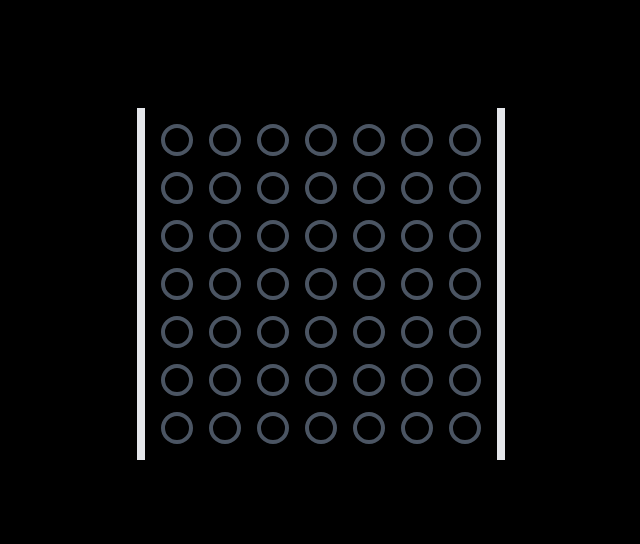
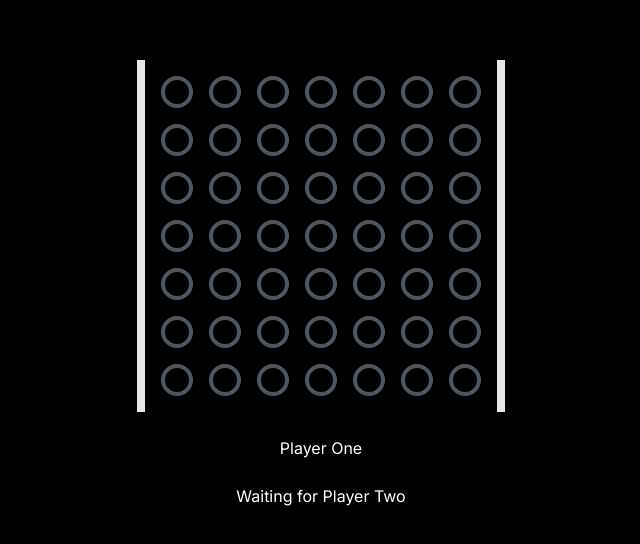
Before and after one commit to timhagn/side-stacker, a Next.js app: page / in a window 1280 px wide. Shown: the part 116-660 px from the top of the page, without its empty margins (319-959 px from the left). Built offline with nearby package versions, Linux system fonts and the light colour scheme; no server answers.

Commit message:
bump deps, add PlayerInfo & TurnInfo, prepare turn texts

```diff
--- a/src/components/gameBoard.tsx
+++ b/src/components/gameBoard.tsx
@@ -5,9 +5,12 @@ import { io, Socket } from 'socket.io-client'
 import { ClientToServerEvents, ServerToClientEvents } from '@/types/socketTypes'
 import { PORT } from '@/const/socketConstants'
 import { getSessionIdCookie, setSessionIdCookie } from '@/utils/cookieUtils'
-import { GameBoardState, GamePieceId } from '@/types/gameStateTypes'
+import { GameBoardState, GamePieceId, PlayStates } from '@/types/gameStateTypes'
 import GameBoardDisplay from '@/components/gameBoardDisplay'
 import { isLegalMove } from '@/utils/gameUtils'
+import { GameStack } from '@/types/dbTypes'
+import PlayerInfo from '@/components/playerInfo'
+import TurnInfo from '@/components/turnInfo'
 
 let socket: Socket<ServerToClientEvents, ClientToServerEvents> = io(
   `:${PORT + 1}`,
@@ -18,10 +21,17 @@ let socket: Socket<ServerToClientEvents, ClientToServerEvents> = io(
   },
 )
 
-interface GameBoardProps extends GameBoardState {}
+interface GameBoardProps extends GameBoardState {
+  initialGameState: GameStack
+}
 
-export default function GameBoard({ gameBoard }: GameBoardProps) {
+export default function GameBoard({
+  gameBoard,
+  initialGameState,
+}: GameBoardProps) {
   const [currentBoard, setCurrentBoard] = useState(gameBoard)
+  const [currentGameState, setCurrentGameState] = useState(initialGameState)
+  const [currentPlayState, setCurrentPlayState] = useState(PlayStates.waiting)
 
   const socketInitializer = async () => {
     if (!socket?.connected) {
@@ -41,6 +51,12 @@ export default function GameBoard({ gameBoard }: GameBoardProps) {
 
       socket.on('connect', () => {
         console.log('Connected', socket.id)
+        // TODO: emit player state (whose turn it is) & wait for playerTwo
+      })
+
+      socket.on('playerTwoJoined', (gameState) => {
+        setCurrentGameState(gameState)
+        setTimeout(() => setCurrentPlayState(PlayStates.ownTurn), 1000)
         // TODO: emit player state (whose turn it is) & wait for playerTwo
       })
 
@@ -90,8 +106,11 @@ export default function GameBoard({ gameBoard }: GameBoardProps) {
   }, [])
 
   return (
-    <>
+    <div className="flex flex-col">
       <GameBoardDisplay gameBoard={currentBoard} onPieceClick={onPieceClick} />
-    </>
+      <PlayerInfo gameState={currentGameState} />
+      {/* TODO: set turnInfo according to currentPlayState */}
+      <TurnInfo gameState={currentGameState} />
+    </div>
   )
 }
--- /dev/null
+++ b/src/components/playerInfo.tsx
@@ -0,0 +1,18 @@
+'use client'
+import { GameStack } from '@/types/dbTypes'
+import { whoAmI } from '@/utils/playerUtils'
+import { useEffect, useState } from 'react'
+import { useClient } from '@/hooks/useClient'
+
+interface PlayerInfoProps {
+  gameState: GameStack
+}
+export default function PlayerInfo({ gameState }: PlayerInfoProps) {
+  const isClient = useClient()
+  const playerText = whoAmI(gameState)
+  return (
+    <div className="mt-6 text-center">
+      <h1>{isClient ? playerText : ''}</h1>
+    </div>
+  )
+}
--- a/src/components/sideStackerGame.tsx
+++ b/src/components/sideStackerGame.tsx
@@ -24,5 +24,7 @@ export default async function SideStackerGame() {
     const moves = await getMovesInGame(gameBoardState.id)
     initialBoard = buildBoardState(moves, gameBoardState)
   }
-  return <GameBoard gameBoard={initialBoard} />
+  return (
+    <GameBoard gameBoard={initialBoard} initialGameState={gameBoardState} />
+  )
 }
--- /dev/null
+++ b/src/components/turnInfo.tsx
@@ -0,0 +1,18 @@
+'use client'
+import { GameStack } from '@/types/dbTypes'
+import { whichTurn, whoAmI } from '@/utils/playerUtils'
+import { useClient } from '@/hooks/useClient'
+
+interface TurnInfoProps {
+  gameState: GameStack
+}
+
+export default function TurnInfo({ gameState }: TurnInfoProps) {
+  const isClient = useClient()
+  const turnText = whichTurn(gameState)
+  return (
+    <div className="mt-6 text-center">
+      <h2>{isClient ? turnText : ''}</h2>
+    </div>
+  )
+}
--- /dev/null
+++ b/src/const/playerConstants.ts
@@ -0,0 +1,5 @@
+export const playerOneText = 'Player One'
+export const playerTwoText = 'Player Two'
+export const waiting = 'Waiting for Player Two'
+export const ownTurn = 'Your turn'
+export const otherPlayerTurn = "Opponent's turn"
--- /dev/null
+++ b/src/hooks/useClient.ts
@@ -0,0 +1,9 @@
+import { useEffect, useMemo, useState } from 'react'
+
+export const useClient = () => {
+  const [isClient, setIsClient] = useState(false)
+  useEffect(() => {
+    setIsClient(true)
+  }, [])
+  return useMemo(() => isClient, [isClient])
+}
--- a/src/lib/onSocketConnection.ts
+++ b/src/lib/onSocketConnection.ts
@@ -1,7 +1,6 @@
 import { Socket } from 'socket.io'
 import { getOpposingPlayer, randomId } from '@/utils/socketHelpers'
 import {
-  getLastMoveInGame,
   getMovesInGame,
   joinGameOrNewGame,
   writeNextMove,
@@ -9,6 +8,8 @@ import {
 import { GamePieceBoardState, GamePieceId } from '@/types/gameStateTypes'
 import { GameMove, PlayStack } from '@/types/dbTypes'
 import { buildBoardState } from '@/utils/gameUtils'
+import { whoAmI } from '@/utils/playerUtils'
+import { playerTwoText } from '@/const/playerConstants'
 
 export default async function onSocketConnection(socket: Socket) {
   const sessionId = socket.data.sessionId
@@ -27,6 +28,10 @@ export default async function onSocketConnection(socket: Socket) {
   const gameId = socket.data.gameState?.id
   if (gameId) {
     socket.join(`game-${gameId}`)
+  }
+
+  if (whoAmI(socket.data.gameState) === playerTwoText) {
+    socket.to(`game-${gameId}`).emit('playerTwoJoined')
   }
 
   console.log('New connection (SERVER)', socket.id)
--- a/src/types/gameStateTypes.ts
+++ b/src/types/gameStateTypes.ts
@@ -1,3 +1,5 @@
+import { otherPlayerTurn, ownTurn, waiting } from '@/const/playerConstants'
+
 export enum GamePieceStates {
   'empty',
   'playerOne',
@@ -20,3 +22,9 @@ export interface GamePieceId {
   row: number
   col: number
 }
+
+export enum PlayStates {
+  waiting,
+  ownTurn,
+  otherPlayerTurn,
+}
--- a/src/types/socketTypes.d.ts
+++ b/src/types/socketTypes.d.ts
@@ -9,17 +9,14 @@ import { GameStack, GameState } from '@/types/dbTypes'
  * Socket.io types
  */
 interface ServerToClientEvents {
-  noArg: () => void
-  basicEmit: (a: number, b: string, c: Buffer) => void
-  withAck: (d: string, callback: (e: number) => void) => void
   createdMessage: (msg: string) => void
   newIncomingMessage: (msg: string) => void
   session: (sessionId: string) => void
   updatedBoard: (boardState: GamePieceBoardState) => void
+  playerTwoJoined: (gameState: GameStack) => void
 }
 
 interface ClientToServerEvents {
-  hello: () => void
   createdMessage: (msg: string) => void
   setPiece: (
     gamePieceId: GamePieceId,
--- /dev/null
+++ b/src/utils/playerUtils.ts
@@ -0,0 +1,25 @@
+import { GameStack } from '@/types/dbTypes'
+import { getSessionIdCookie } from '@/utils/cookieUtils'
+import { playerOneText, playerTwoText, waiting } from '@/const/playerConstants'
+
+export const whoAmI = (gameState: GameStack) => {
+  const sessionId = getSessionIdCookie()
+  switch (true) {
+    case sessionId === gameState?.playerOne:
+      return playerOneText
+    case sessionId === gameState?.playerTwo:
+      return playerTwoText
+    default:
+      return ''
+  }
+}
+
+export const whichTurn = (gameState: GameStack) => {
+  const sessionId = getSessionIdCookie()
+  switch (true) {
+    case !gameState?.playerTwo:
+      return waiting
+    default:
+      return ''
+  }
+}
```
Also changed, not shown: package.json (+6 -6 lines), 1 other file (tests, documents, lock files or other folders).
